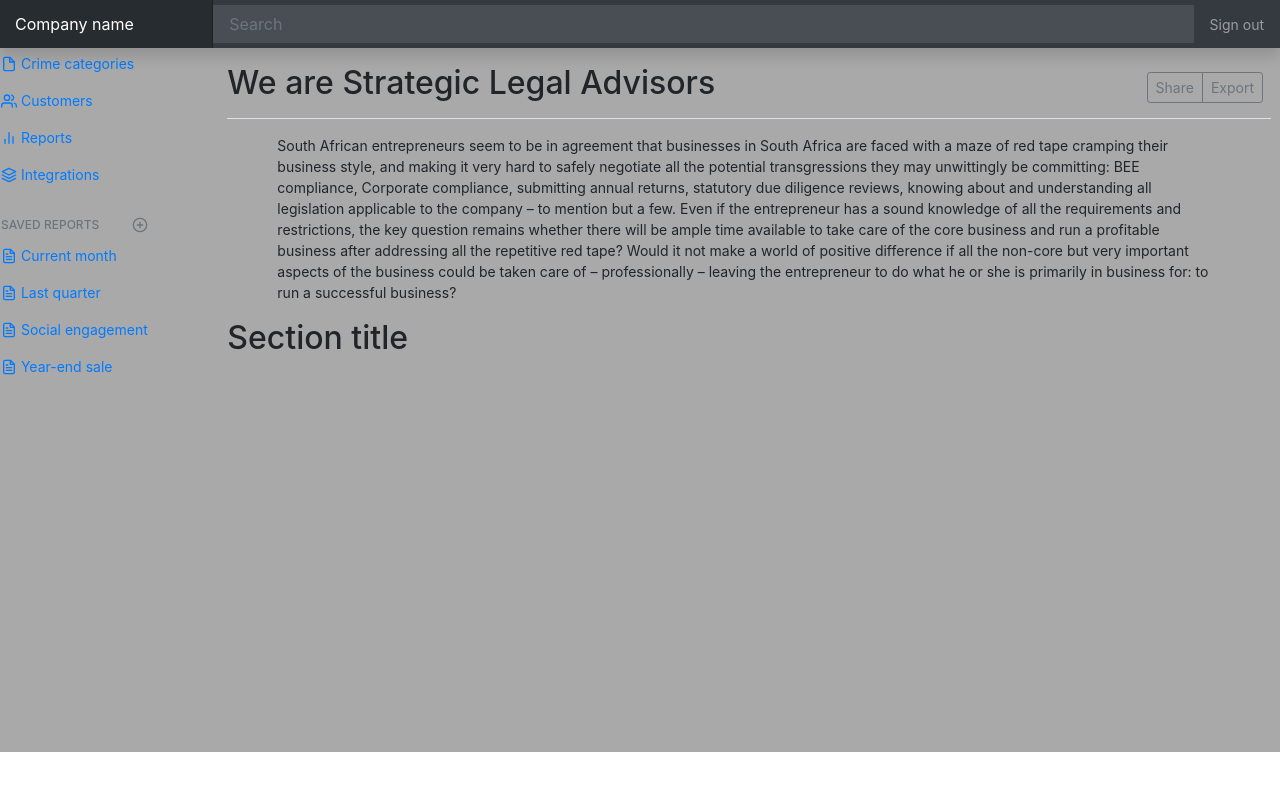
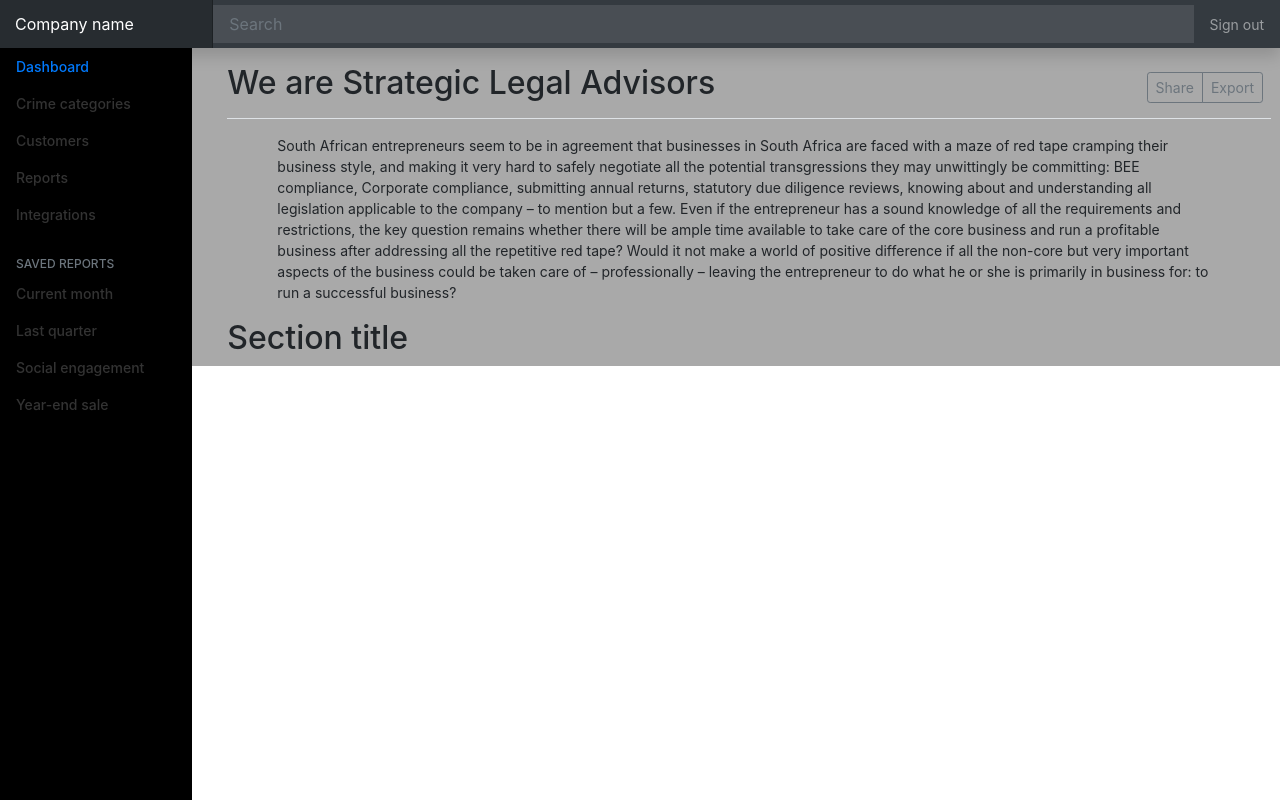
Before and after one commit to NthabyMogoboya/CrimeActs, a PHP site: page /victim_dashboard.php in a window 1280 px wide. Run offline with PHP 8.4, Linux system fonts and the light colour scheme.

Commit message:
css , v_d & vtt
Co-Authored-By: Moora <moorablack@users.noreply.github.com>

```diff
--- a/style.css
+++ b/style.css
@@ -11,6 +11,7 @@
 .row{
     display: flex;
 }
+
 
 .infor1 p{
   padding-left: 50px;
@@ -33,8 +34,11 @@
     bottom: 0;
     left: 0;
     z-index: 100; /* Behind the navbar */
-    padding: 48px 0 0; /* Height of navbar */
+     /* Height of navbar */
+    padding-top: 48px;
     box-shadow: inset -1px 0 0 rgba(0, 0, 0, .1);
+    background-color: black;
+    width: 15%;
   }
 
   .sidebar-sticky {
@@ -50,6 +54,7 @@
     .sidebar-sticky {
       position: -webkit-sticky;
       position: sticky;
+
     }
   }
 
@@ -59,8 +64,8 @@
   }
 
   .sidebar .nav-link .feather {
-    margin-right: 4px;
-    color: #999;
+    margin-right: 5px;
+    color: rgb(56, 52, 52);
   }
 
   .sidebar .nav-link.active {
@@ -80,6 +85,9 @@
   /*
    * Content
    */
+   .main{
+     width: 85%;
+   }
 
   [role="main"] {
     padding-top: 133px; /* Space for fixed navbar */
--- a/victim_dashboard.php
+++ b/victim_dashboard.php
@@ -30,41 +30,35 @@
         </nav>
 
         <div class="row">
-        <div class="sidebar-sticky">
+        <div class="sidebar">
         <ul class="nav flex-column">
           <li class="nav-item">
             <a class="nav-link active" href="#">
-              <svg xmlns="http://www.w3.org/2000/svg" width="24" height="24" viewBox="0 0 24 24" fill="none" stroke="currentColor" stroke-width="2" stroke-linecap="round" stroke-linejoin="round" class="feather feather-home"><path d="M3 9l9-7 9 7v11a2 2 0 0 1-2 2H5a2 2 0 0 1-2-2z"></path><polyline points="9 22 9 12 15 12 15 22"></polyline></svg>
               Dashboard <span class="sr-only">(current)</span>
             </a>
           </li>
           <li class="nav-item">
             <a class="nav-link" href="#">
-              <svg xmlns="http://www.w3.org/2000/svg" width="24" height="24" viewBox="0 0 24 24" fill="none" stroke="currentColor" stroke-width="2" stroke-linecap="round" stroke-linejoin="round" class="feather feather-file"><path d="M13 2H6a2 2 0 0 0-2 2v16a2 2 0 0 0 2 2h12a2 2 0 0 0 2-2V9z"></path><polyline points="13 2 13 9 20 9"></polyline></svg>
               Crime categories
             </a>
           </li>
           <!-- <li class="nav-item">
             <a class="nav-link" href="#">
-              <svg xmlns="http://www.w3.org/2000/svg" width="24" height="24" viewBox="0 0 24 24" fill="none" stroke="currentColor" stroke-width="2" stroke-linecap="round" stroke-linejoin="round" class="feather feather-shopping-cart"><circle cx="9" cy="21" r="1"></circle><circle cx="20" cy="21" r="1"></circle><path d="M1 1h4l2.68 13.39a2 2 0 0 0 2 1.61h9.72a2 2 0 0 0 2-1.61L23 6H6"></path></svg>
               Products
             </a>
           </li> -->
           <li class="nav-item">
             <a class="nav-link" href="#">
-              <svg xmlns="http://www.w3.org/2000/svg" width="24" height="24" viewBox="0 0 24 24" fill="none" stroke="currentColor" stroke-width="2" stroke-linecap="round" stroke-linejoin="round" class="feather feather-users"><path d="M17 21v-2a4 4 0 0 0-4-4H5a4 4 0 0 0-4 4v2"></path><circle cx="9" cy="7" r="4"></circle><path d="M23 21v-2a4 4 0 0 0-3-3.87"></path><path d="M16 3.13a4 4 0 0 1 0 7.75"></path></svg>
               Customers
             </a>
           </li>
           <li class="nav-item">
             <a class="nav-link" href="#">
-              <svg xmlns="http://www.w3.org/2000/svg" width="24" height="24" viewBox="0 0 24 24" fill="none" stroke="currentColor" stroke-width="2" stroke-linecap="round" stroke-linejoin="round" class="feather feather-bar-chart-2"><line x1="18" y1="20" x2="18" y2="10"></line><line x1="12" y1="20" x2="12" y2="4"></line><line x1="6" y1="20" x2="6" y2="14"></line></svg>
               Reports
             </a>
           </li>
           <li class="nav-item">
             <a class="nav-link" href="#">
-              <svg xmlns="http://www.w3.org/2000/svg" width="24" height="24" viewBox="0 0 24 24" fill="none" stroke="currentColor" stroke-width="2" stroke-linecap="round" stroke-linejoin="round" class="feather feather-layers"><polygon points="12 2 2 7 12 12 22 7 12 2"></polygon><polyline points="2 17 12 22 22 17"></polyline><polyline points="2 12 12 17 22 12"></polyline></svg>
               Integrations
             </a>
           </li>
@@ -73,31 +67,27 @@
         <h6 class="sidebar-heading d-flex justify-content-between align-items-center px-3 mt-4 mb-1 text-muted">
           <span>Saved reports</span>
           <a class="d-flex align-items-center text-muted" href="#" aria-label="Add a new report">
-            <svg xmlns="http://www.w3.org/2000/svg" width="24" height="24" viewBox="0 0 24 24" fill="none" stroke="currentColor" stroke-width="2" stroke-linecap="round" stroke-linejoin="round" class="feather feather-plus-circle"><circle cx="12" cy="12" r="10"></circle><line x1="12" y1="8" x2="12" y2="16"></line><line x1="8" y1="12" x2="16" y2="12"></line></svg>
+
           </a>
         </h6>
         <ul class="nav flex-column mb-2">
           <li class="nav-item">
             <a class="nav-link" href="#">
-              <svg xmlns="http://www.w3.org/2000/svg" width="24" height="24" viewBox="0 0 24 24" fill="none" stroke="currentColor" stroke-width="2" stroke-linecap="round" stroke-linejoin="round" class="feather feather-file-text"><path d="M14 2H6a2 2 0 0 0-2 2v16a2 2 0 0 0 2 2h12a2 2 0 0 0 2-2V8z"></path><polyline points="14 2 14 8 20 8"></polyline><line x1="16" y1="13" x2="8" y2="13"></line><line x1="16" y1="17" x2="8" y2="17"></line><polyline points="10 9 9 9 8 9"></polyline></svg>
               Current month
             </a>
           </li>
           <li class="nav-item">
             <a class="nav-link" href="#">
-              <svg xmlns="http://www.w3.org/2000/svg" width="24" height="24" viewBox="0 0 24 24" fill="none" stroke="currentColor" stroke-width="2" stroke-linecap="round" stroke-linejoin="round" class="feather feather-file-text"><path d="M14 2H6a2 2 0 0 0-2 2v16a2 2 0 0 0 2 2h12a2 2 0 0 0 2-2V8z"></path><polyline points="14 2 14 8 20 8"></polyline><line x1="16" y1="13" x2="8" y2="13"></line><line x1="16" y1="17" x2="8" y2="17"></line><polyline points="10 9 9 9 8 9"></polyline></svg>
               Last quarter
             </a>
           </li>
           <li class="nav-item">
             <a class="nav-link" href="#">
-              <svg xmlns="http://www.w3.org/2000/svg" width="24" height="24" viewBox="0 0 24 24" fill="none" stroke="currentColor" stroke-width="2" stroke-linecap="round" stroke-linejoin="round" class="feather feather-file-text"><path d="M14 2H6a2 2 0 0 0-2 2v16a2 2 0 0 0 2 2h12a2 2 0 0 0 2-2V8z"></path><polyline points="14 2 14 8 20 8"></polyline><line x1="16" y1="13" x2="8" y2="13"></line><line x1="16" y1="17" x2="8" y2="17"></line><polyline points="10 9 9 9 8 9"></polyline></svg>
               Social engagement
             </a>
           </li>
           <li class="nav-item">
             <a class="nav-link" href="#">
-              <svg xmlns="http://www.w3.org/2000/svg" width="24" height="24" viewBox="0 0 24 24" fill="none" stroke="currentColor" stroke-width="2" stroke-linecap="round" stroke-linejoin="round" class="feather feather-file-text"><path d="M14 2H6a2 2 0 0 0-2 2v16a2 2 0 0 0 2 2h12a2 2 0 0 0 2-2V8z"></path><polyline points="14 2 14 8 20 8"></polyline><line x1="16" y1="13" x2="8" y2="13"></line><line x1="16" y1="17" x2="8" y2="17"></line><polyline points="10 9 9 9 8 9"></polyline></svg>
               Year-end sale
             </a>
           </li>
--- a/voiceToText.php
+++ b/voiceToText.php
@@ -65,6 +65,7 @@
 
 </head>
 <body>
+
     <div class="MyClass">
 		<h1>Speech to text</h1>
     	<p> Use voice to text in English if you're injured!!! </p>
```
